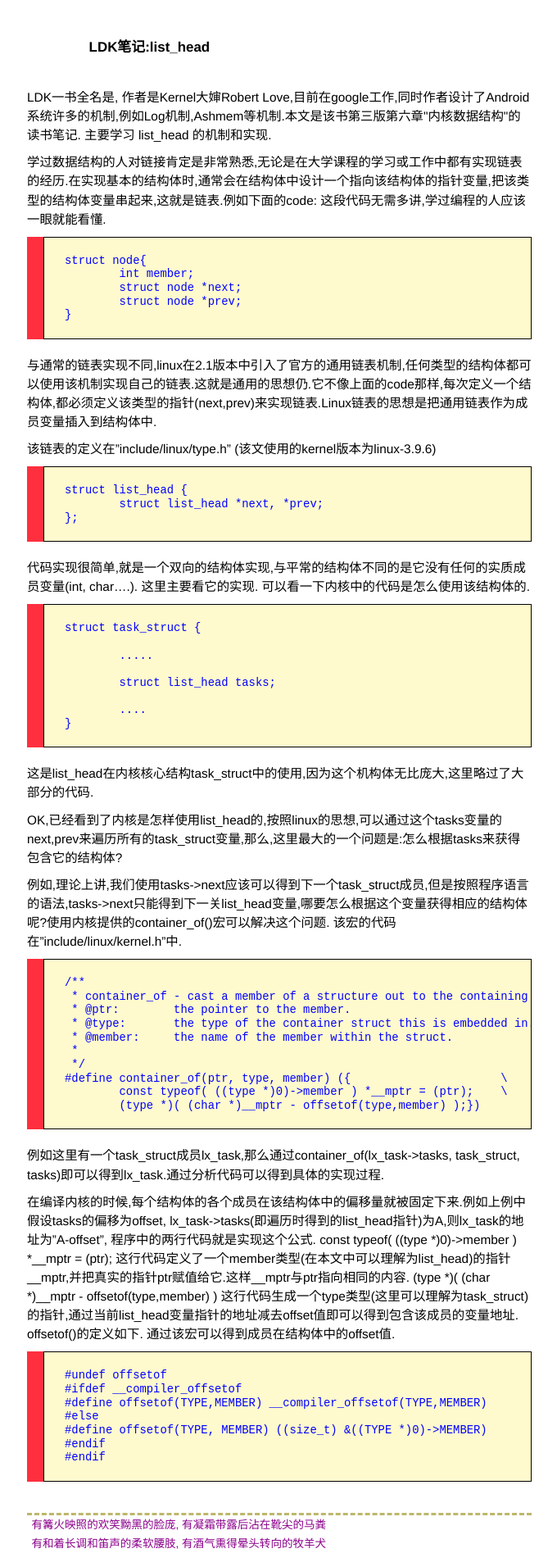
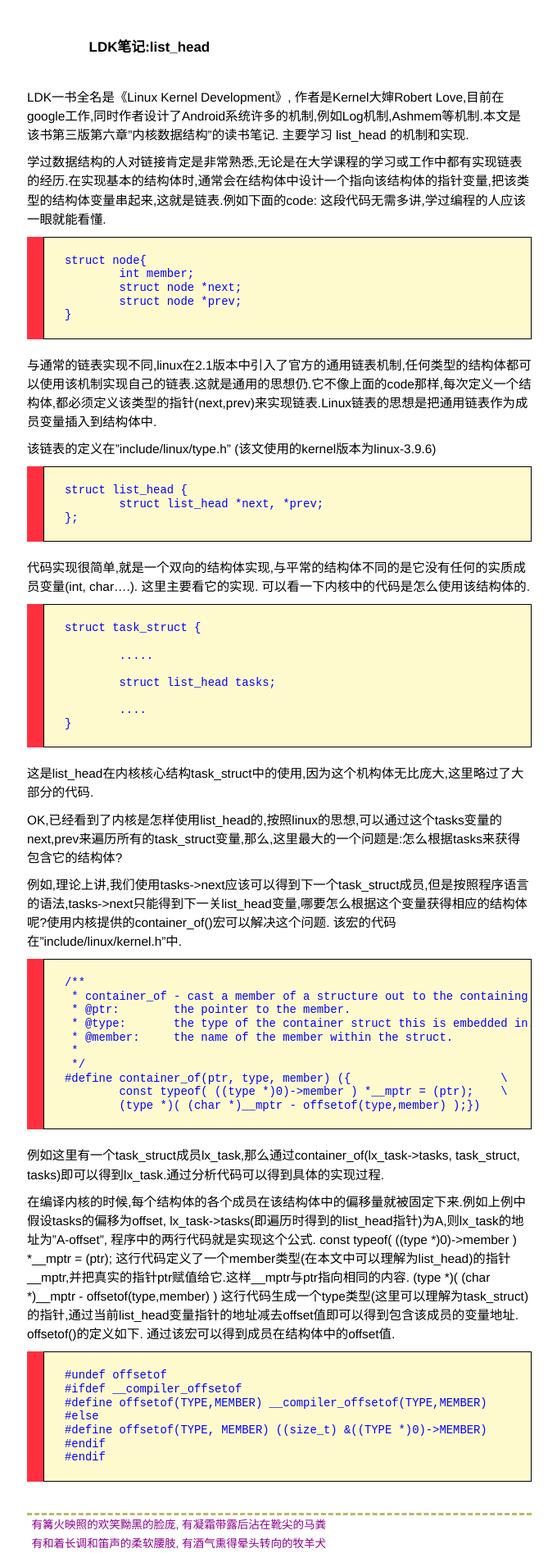
Before and after one commit to byrlx/byrlx.github.io, a Jekyll site: the page built from _posts/2013-08-27-LDK笔记:list_head.md, in a window 1280 px wide. Shown: the whole page at 82% size, without its empty margins (299-979 px from the left). Built offline with Jekyll 4.4.1, drawn with Linux system fonts in a browser that asks for light colours; Markdown is read by kramdown in place of the engine named in the settings.

Commit message:
modify post

```diff
--- a/_posts/2013-08-27-LDK笔记:list_head.md
+++ b/_posts/2013-08-27-LDK笔记:list_head.md
@@ -6,7 +6,7 @@ title: LDK笔记:list_head
 {{page.title}}
 -------------
 
-LDK一书全名是<Linux Kernel Development>, 作者是Kernel大婶Robert Love,目前在google工作,同时作者设计了Android系统许多的机制,例如Log机制,Ashmem等机制.本文是该书第三版第六章"内核数据结构"的读书笔记. 主要学习 list_head 的机制和实现.
+LDK一书全名是《Linux Kernel Development》, 作者是Kernel大婶Robert Love,目前在google工作,同时作者设计了Android系统许多的机制,例如Log机制,Ashmem等机制.本文是该书第三版第六章"内核数据结构"的读书笔记. 主要学习 list_head 的机制和实现.
 
 学过数据结构的人对链接肯定是非常熟悉,无论是在大学课程的学习或工作中都有实现链表的经历.在实现基本的结构体时,通常会在结构体中设计一个指向该结构体的指针变量,把该类型的结构体变量串起来,这就是链表.例如下面的code:
 这段代码无需多讲,学过编程的人应该一眼就能看懂.
```
